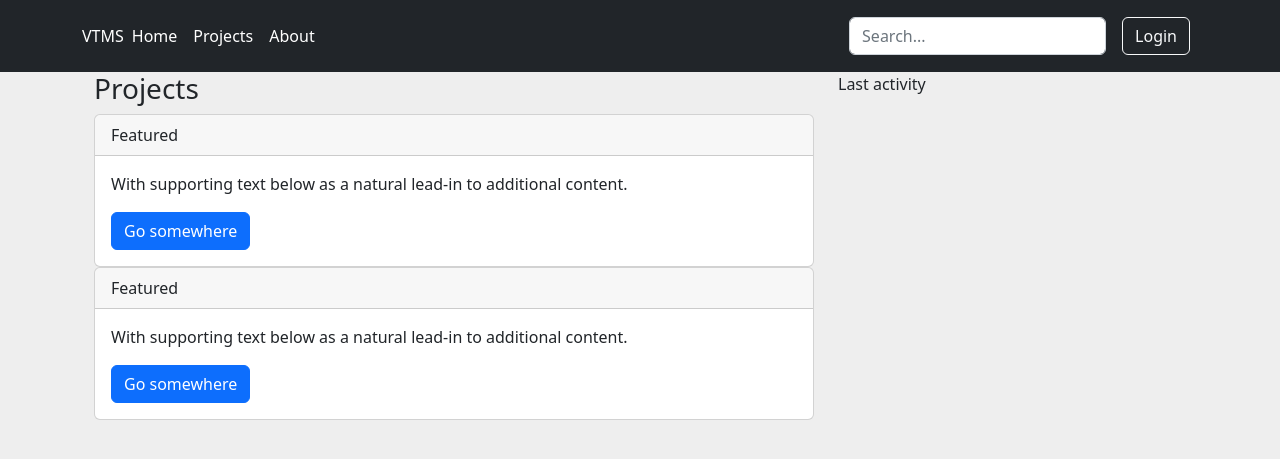
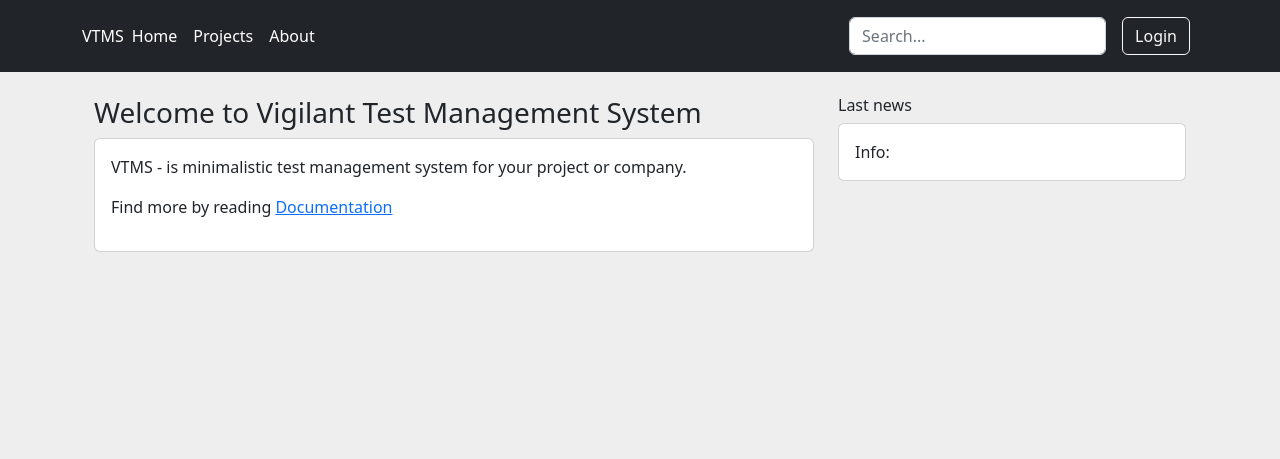
Before and after one commit to ivpel/vtms, a Django app: page / in a window 1280 px wide. Shown: the top 459 px of the page. Run offline with Django 4.2, Linux system fonts and the light colour scheme.

Commit message:
Changed homepage content. Style project list page

```diff
--- a/templates/homepage.html
+++ b/templates/homepage.html
@@ -2,29 +2,25 @@
 
 {% block content %}
 <div class="container-fluid">
-    <div class="row">
+    <div class="row mt-4">
         <div class="col-sm-8">
-            <h3>Projects</h3>
+            <h3>Welcome to Vigilant Test Management System</h3>
             <div class="card">
-                <div class="card-header">
-                    Featured
-                </div>
                 <div class="card-body">
-                    <p class="card-text">With supporting text below as a natural lead-in to additional content.</p>
-                    <a href="#" class="btn btn-primary">Go somewhere</a>
-                </div>
-            </div>
-            <div class="card">
-                <div class="card-header">
-                    Featured
-                </div>
-                <div class="card-body">
-                    <p class="card-text">With supporting text below as a natural lead-in to additional content.</p>
-                    <a href="#" class="btn btn-primary">Go somewhere</a>
+                    <p>VTMS - is minimalistic test management system for your project or company.</p>
+
+                    <p>Find more by reading <a href="#">Documentation</a></p>
                 </div>
             </div>
         </div>
-        <div class="col-sm-4">Last activity</div>
+        <div class="col-sm-4">
+            <h6>Last news</h6>
+            <div class="card">
+                <div class="card-body">
+                    Info:
+                </div>
+            </div>
+        </div>
     </div>
 </div>
 {% endblock %}
```
Also changed, not shown: tms/templates/tms/project/project_list.html (+14 -6 lines).
